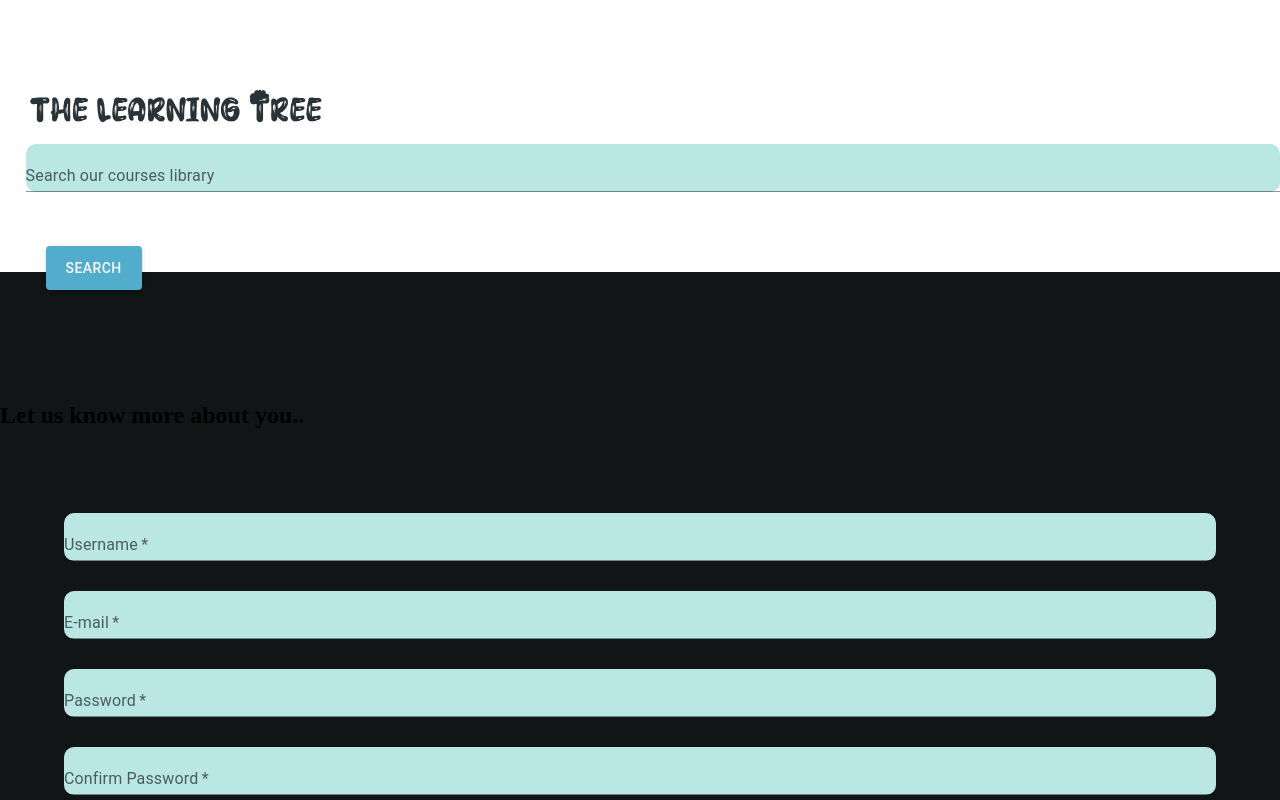
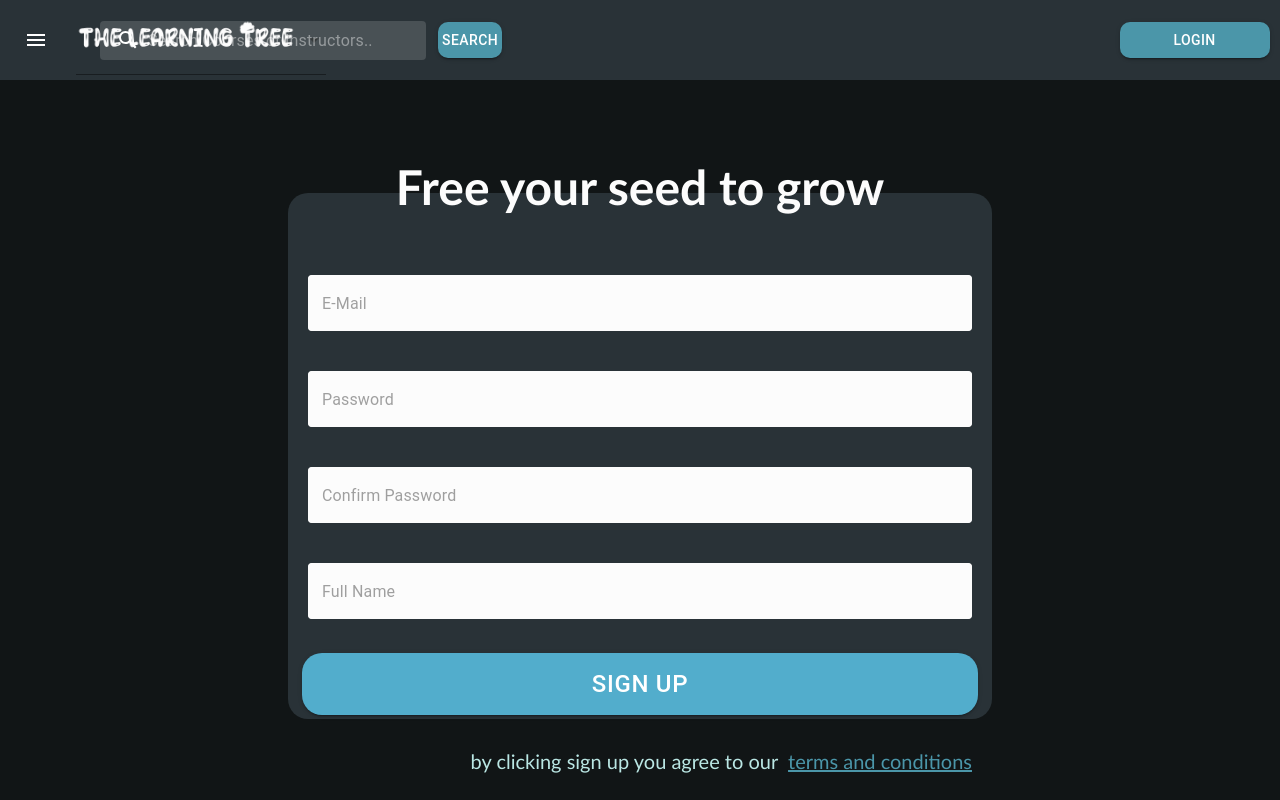
Before and after one commit to alafty/ACML-Project, a React (Create React App) app in the folder frontend/: page /register/indivTrainee in a window 1280 px wide. Shown: the top 800 px of the page. Built offline with nearby package versions, Linux system fonts and the light colour scheme.

Commit message:
completed individualTrainee registration

```diff
--- a/frontend/src/App.tsx
+++ b/frontend/src/App.tsx
@@ -8,7 +8,7 @@ import ResetPassword  from './pages/Login/ResetPassword'
 import Landing from "./pages/Landing";
 import IndividualTrainee from "./pages/Register/IndividualTraineeRegister";
 import InstructorRegister from "./pages/Register/InstructorRegister";
-import CorporateTrainee from "./pages/Register/CorporateTraineeRegister";
+import CorporateTrainee from "./pages/Register/CorporateRegister";
 import CreateQuiz from "./pages/Instructor/CreateQuiz";
 import InstructorDetails from "./pages/Instructor/InstructorDetails";
 import Home from "./pages/Home";
@@ -61,10 +61,6 @@ function app() {
             element={<Landing/>} />
 
             <Route
-            path="/register"
-            element={<Register />} />
-
-            <Route
               path="/register/indivTrainee"
               element={<IndividualTrainee />}
             />
@@ -99,9 +95,18 @@ function app() {
             path='/corporate/home'
             element={<InstructorHome/>}/>
 
-            <Route path="/home" element={<Home />} />
-            <Route path="/instructor/profile" element={<InstructorDetails />} />
-            <Route path="/instructor" element={<LandingInstructor/>} />
+            <Route
+            path="/home"
+            element={<Home />} />
+
+            <Route
+            path="/instructor/profile"
+            element={<InstructorDetails />} />
+
+            <Route
+            path="/instructor/home"
+            element={<LandingInstructor/>} />
+
             <Route path="/createquiz" element={<CreateQuiz />} />
             <Route path="/course=:id" element={<CourseDetails />} />
             <Route path='/legal' element= {<Legal/>} />
--- a/frontend/src/Styling/loginLayout.css
+++ b/frontend/src/Styling/loginLayout.css
@@ -7,12 +7,15 @@
     --white: #fcfcfc;
     --font: 'Gill Sans', 'Gill Sans MT', Calibri, 'Trebuchet MS', sans-serif;
 }
+
 html, body{
     min-height: 100%;
 }
+
 .login-body {
     display: flex;
     flex-direction: column;
+    justify-content: center;
     background-color: var(--text-dark);
     height: 94vh;
     flex-direction: row;
@@ -32,11 +35,23 @@ html, body{
     display: flex;
     flex-direction: column;
     margin: 20px;
-    width: 80%;
+    width: 45%;
     height: 70%;
     align-self: center;
     justify-self: center;
     align-content: center;
+    justify-content: center;
+    border-radius: 20px;
+    background-color: var(--text);
+}
+
+.register-card {
+    display: flex;
+    flex-direction: column;
+    margin: 20px;
+    width: 55%;
+    height: 70%;
+    align-self: center;
     justify-content: center;
     border-radius: 20px;
     background-color: var(--text);
@@ -57,3 +72,13 @@ html, body{
     color: var(--primaryLight);
     border-color: var(--primary);
 }
+
+.terms-and-conditions{
+    display: flex;
+    justify-content: flex-end;
+    font-size: 20px;
+    font-family: var(--font);
+    padding-right: 20px;
+    color: var(--primaryLight);
+    border-color: var(--primary);
+}
--- a/frontend/src/app/UsersServices.ts
+++ b/frontend/src/app/UsersServices.ts
@@ -41,13 +41,12 @@ export const register = async (
   username: String,
   email: String,
   password: String,
-  country: String
+  LoginCallback: any
 ) => {
   var data = qs.stringify({
     Username: username,
     Email: email,
     Password: password,
-    Country: country,
   });
   var config = {
     method: "post",
@@ -58,6 +57,7 @@ export const register = async (
   httpClient(config)
     .then(function (response) {
       setToken(response.data.token);
+      LoginCallback(response.data);
     })
     .catch(function (error) {
       console.log(error);
--- a/frontend/src/components/TextField.tsx
+++ b/frontend/src/components/TextField.tsx
@@ -1,7 +1,7 @@
 import {styled } from '@mui/material/styles';
 import TextField, { TextFieldProps } from '@mui/material/TextField';
 
-export const CssTextField = styled(TextField)({
+export const CustomTextField = styled(TextField)({
   '& label.Mui-focused': {
     color: '#52adcc',
   },
--- a/frontend/src/pages/Login/Login.tsx
+++ b/frontend/src/pages/Login/Login.tsx
@@ -3,7 +3,7 @@ import '../../Styling/mainLayout.css';
 import '../../Styling/loginLayout.css'
 import { Button } from '@mui/material';
 import { Link, useNavigate } from 'react-router-dom';
-import { CssTextField } from '../../components/TextField';
+import { CustomTextField } from '../../components/TextField';
 import Alert from '@mui/material/Alert';
 import services from '../../app/UsersServices';
 import { useGlobalState } from '../../App';
@@ -44,7 +44,7 @@ function Login() {
       <div className='login-body'>
         <div className='login-card'>
           <h2 className='login-header'> Jump back and grow your tree</h2>
-          <CssTextField
+          <CustomTextField
           id='text-field'
           placeholder="E-Mail"
           InputProps={{
@@ -54,9 +54,10 @@ function Login() {
               setEmail(e.target.value);
             }}
           />
-          <CssTextField
+          <CustomTextField
           id='text-field'
           placeholder="Password"
+          type={'password'}
           InputProps={{
             className: 'text-field'
           }}
@@ -91,7 +92,7 @@ function Login() {
           variant="contained"
           id="big-button-primary"
           onClick={ () =>{
-            navigation('/register');
+            navigation('/register/indivTrainee');
           }}
         > Register </Button>
 
@@ -100,7 +101,7 @@ function Login() {
           variant="contained"
           id="big-button-primary"
           onClick={ () =>{
-            navigation('/instructor/home');
+            navigation('/register/instructor');
           }}
         > Register as an Instructor </Button>
 
@@ -109,7 +110,7 @@ function Login() {
           variant="contained"
           id="big-button-primary"
           onClick={ () =>{
-            navigation('/register');
+            navigation('/register/corpTrainee');
           }}
         > Induct your corporate </Button>
         </div>
--- a/frontend/src/pages/Register/CorporateTraineeRegister.tsx
+++ b/frontend/src/pages/Register/CorporateRegister.tsx
@@ -8,7 +8,7 @@ import {TextField} from '@mui/material';
 import { Link } from 'react-router-dom';
 import services from '../../app/UsersServices';
 
-function CorporateTrainee() {
+function CorporateRegister() {
   const [country, setCountry] = React.useState('Egypt');
   const [username, setUsername] = React.useState('');
   const [email, setEmail] = React.useState('');
@@ -106,4 +106,4 @@ function CorporateTrainee() {
   )
 }
 
-export default CorporateTrainee;
+export default CorporateRegister;
--- a/frontend/src/pages/Register/IndividualTraineeRegister.tsx
+++ b/frontend/src/pages/Register/IndividualTraineeRegister.tsx
@@ -1,88 +1,113 @@
 import React from 'react'
-import Header from '../../components/header'
+import SearchAppBar from '../../components/searchAppBar';
 import '../../Styling/mainLayout.css'
+import '../../Styling/loginLayout.css'
 import MenuItem from '@mui/material/MenuItem';
 import Select, { SelectChangeEvent } from '@mui/material/Select';
 import { Button } from '@mui/material';
-import {TextField} from '@mui/material';
-import { Link } from 'react-router-dom';
+import { CustomTextField } from '../../components/TextField';
+import { Link, useNavigate } from 'react-router-dom';
 import services from '../../app/UsersServices';
+import Alert from '@mui/material/Alert';
+import { useGlobalState } from '../../App';
 
 function IndividualTrainee() {
-  const [country, setCountry] = React.useState('Egypt');
+
+  const navigation = useNavigate();
   const [username, setUsername] = React.useState('');
   const [email, setEmail] = React.useState('');
   const [password, setPassword] = React.useState('');
   const [confirmPassword, setConfirmPassword] = React.useState('');
   const [error, setError] = React.useState('');
+  const [state, dispatch] = useGlobalState();
 
-
-  const handleChange = (event: SelectChangeEvent) => {
-    setCountry(event.target.value as string);
-  };
+  const LoginRedirect = async (data) => {
+    state.loggedInUser = data;
+    console.log(state.loggedInUser);
+    navigation('/home');
+  }
 
   return (
     <div className='container'>
-      <Header/>
-      <div className='body'>
-        <h2 style={{marginTop: "130px"}} className='title'> Let us know more about you..</h2>
-        <div className='form'>
-          <TextField style={{marginBottom: "30px"}} label="Username" variant="standard" className='search-bar' required={true}
+      <SearchAppBar page={0}/>
+      <div className='login-body'>
+        <div className='register-card'>
+          <h2 className='login-header'> Free your seed to grow</h2>
+          <CustomTextField
+          id='text-field'
+          placeholder="E-Mail"
+          InputProps={{
+            className: 'text-field'
+          }}
           onChange={(e) => {
-            setUsername(e.target.value);
+              setEmail(e.target.value);
+            }}
+          />
+
+          <CustomTextField
+          id='text-field'
+          placeholder="Password"
+          type={'password'}
+          InputProps={{
+            className: 'text-field'
           }}
+          onChange={(e) => {
+              setPassword(e.target.value);
+            }}
           />
-          <TextField style={{marginBottom: "30px"}} label="E-mail" variant="standard" className='search-bar' required={true}
+
+          <CustomTextField
+          id='text-field'
+          placeholder="Confirm Password"
+          type={'password'}
+          InputProps={{
+            className: 'text-field'
+          }}
           onChange={(e) => {
-            setEmail(e.target.value);
+              setConfirmPassword(e.target.value);
+            }}
+          />
+
+          <CustomTextField
+          id='text-field'
+          placeholder="Full Name"
+          InputProps={{
+            className: 'text-field'
           }}
+          onChange={(e) => {
+              setUsername(e.target.value);
+            }}
           />
-          <TextField style={{marginBottom: "30px"}} label="Password" variant="standard" className='search-bar' required={true}
-          onChange={(e) => {
-            setPassword(e.target.value);
-          }}
-          />
-          <TextField style={{marginBottom: "30px"}} label="Confirm Password" variant="standard" className='search-bar' required={true}
-          onChange={(e) => {
-            setConfirmPassword(e.target.value);
-          }}
-          />
-          <Select
-            className='selector'
-            style={{marginLeft: "0px"}}
-            value={country}
-            label="Country"
-            onChange={handleChange}
-            >
-            <MenuItem value={'Egypt'}>Egypt</MenuItem>
-            <MenuItem value={'Germany'}>Germany</MenuItem>
-          </Select>
-          <p>{error}</p>
-        </div>
-
+          {
+            error ?
+            <Alert severity="error">{error}</Alert>
+            :
+            <></>
+          }
 
         <Button
         variant="contained"
-        id="filled-button"
-        style={{"width": "400px", "marginTop": "50px", "marginLeft": "70vw"}}
+        id="big-button-primary"
         onClick={async () => {
           if(password !== confirmPassword){
             setError("Password and Confirm Password fields do not match!");
             setPassword('');
             setConfirmPassword('');
-          } else{
-            services.register(username, password, email, country);
+          } else if(!username || !password || !confirmPassword || !username){
+            setError("Please fill all fields");
+          } else {
+            services.register(username, password, email, LoginRedirect);
+            setError('');
           }
-
-
         }}
         > Sign Up </Button>
 
-        <div style={{display: "flex", flexDirection: "row", marginLeft: "70vw"}}>
-          <p>by clicking sign up you agree to our </p>
-          <Link to={'/legal'}>
-            <p> terms and conditions</p>
+        <div className='terms-and-conditions'>
+          <p>by clicking sign up you agree to our &nbsp; </p>
+          <Link to={'/legal'} style={{color: '#4b96a9'}}>
+            <p> terms and conditions </p>
           </Link>
+        </div>
         </div>
       </div>
 
```
